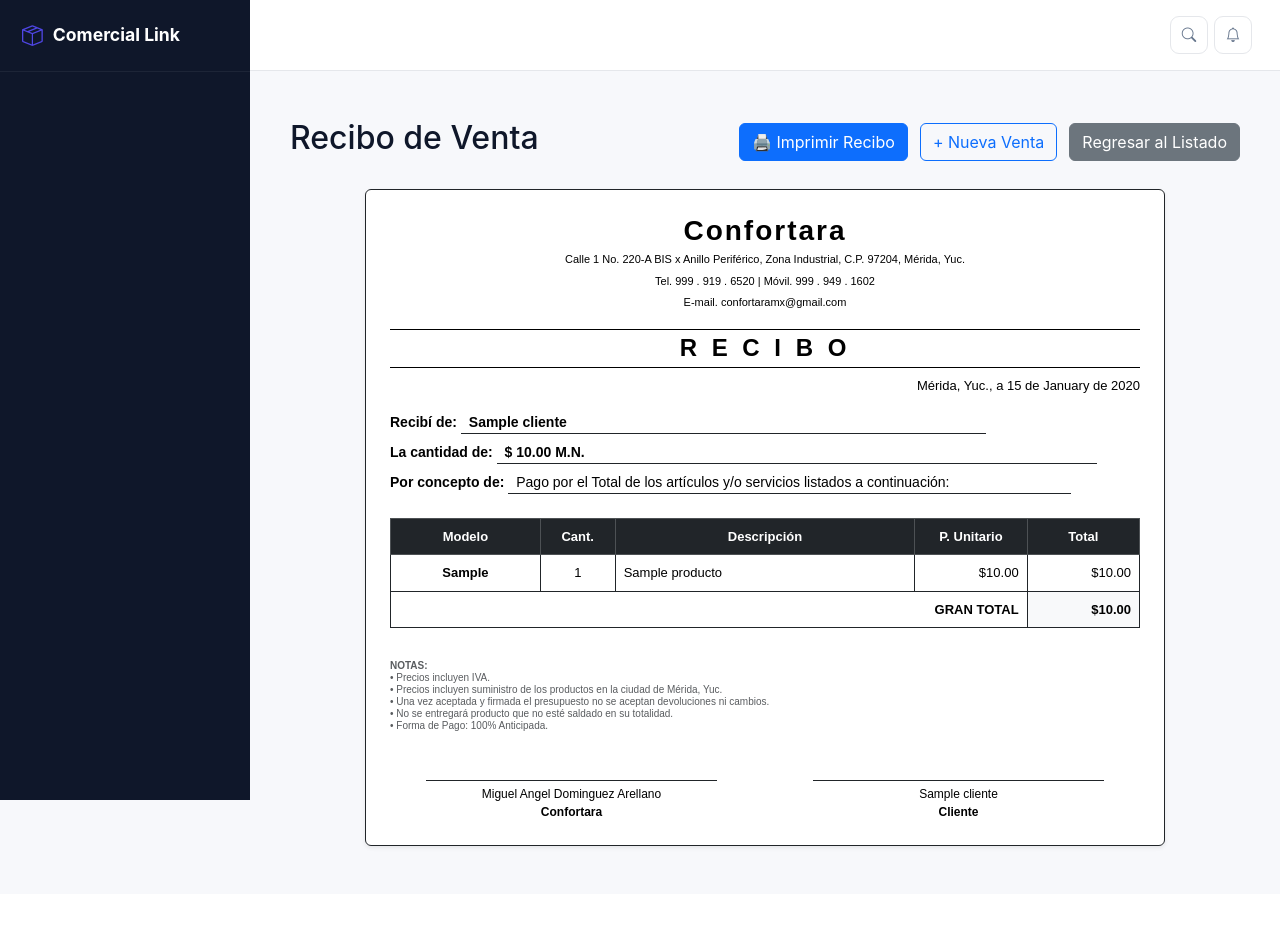
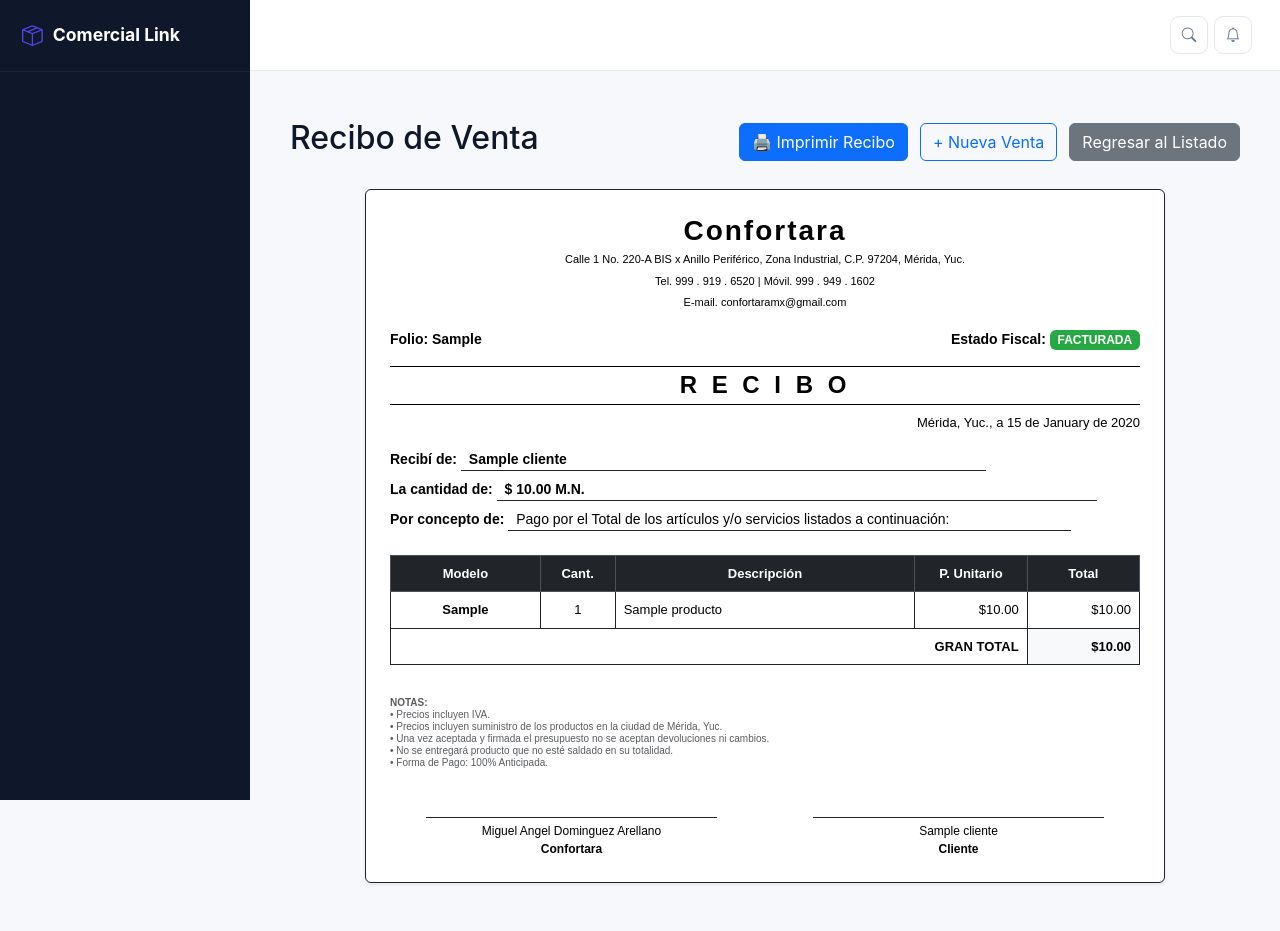
Before and after one commit to jraularanda-lab/comercial-link, a Flask app: page /ventas/recibo/1 in a window 1280 px wide. Before the commit the page ends 849 px from the top, so only its background shows below. Run offline with Flask 3, Linux system fonts and the light colour scheme; tables that the repository leaves empty hold one stand-in row (values such as "Sample post"); parts of the project's set-up code (start-up, migrations or seed data) failed here and were passed over.

Commit message:
Agregar estado de facturación en ventas y recibos

```diff
--- a/blueprints/ventas.py
+++ b/blueprints/ventas.py
@@ -22,14 +22,6 @@ ventas_bp = Blueprint('ventas', __name__, url_prefix='/ventas')
 def _construir_reporte(filtro_mes):
     """
     Devuelve (tickets_flat, totales_dict) para reutilizar en vistas y exports.
-
-    tickets_flat: lista de dicts, uno por venta/ticket
-    totales_dict: {
-        'periodos': { 'YYYY-MM': [tickets...] },
-        'total_ingresos': float,
-        'total_ganancia': float,
-        'total_tickets': int,
-    }
     """
     query = Venta.query.order_by(Venta.fecha.desc(), Venta.id.desc())
 
@@ -105,6 +97,7 @@ def _construir_reporte(filtro_mes):
             'cliente': v.cliente.nombre if v.cliente else 'Público general',
             'canal': v.canal or '—',
             'estatus': v.estatus or '—',
+            'facturada': bool(v.facturada), # ✅ NUEVO
             'subtotal': float(v.subtotal or 0),
             'descuento': float(v.descuento or 0),
             'total': total,
@@ -187,6 +180,9 @@ def nueva():
         id_cliente = request.form.get('id_cliente')
         fecha_str = request.form.get('fecha')
 
+        # ✅ NUEVO: Capturamos el checkbox. Si viene "1", es True.
+        facturada = request.form.get('facturada') == '1'
+
         fecha_venta = datetime.strptime(fecha_str, '%Y-%m-%d').date() if fecha_str else datetime.utcnow().date()
 
         productos_ids = request.form.getlist('producto_id[]')
@@ -228,7 +224,8 @@ def nueva():
             total=total_venta,
             subtotal=total_venta,
             descuento=0.0,
-            estatus='COMPLETADA'
+            estatus='COMPLETADA',
+            facturada=facturada # ✅ NUEVO
         )
         db.session.add(nueva_venta)
         db.session.commit()
@@ -274,6 +271,9 @@ def editar(id):
         canal = request.form.get('canal')
         id_cliente = request.form.get('id_cliente')
         fecha_str = request.form.get('fecha')
+
+        # ✅ NUEVO: Capturamos el checkbox al editar
+        venta.facturada = request.form.get('facturada') == '1'
 
         if fecha_str:
             try:
@@ -416,7 +416,7 @@ def reporte_mensual_csv():
     writer = csv.writer(output)
 
     writer.writerow([
-        'Periodo', 'Folio', 'Fecha', 'Cliente', 'Canal', 'Estatus',
+        'Periodo', 'Folio', 'Fecha', 'Cliente', 'Canal', 'Estatus', 'Facturada', # ✅ NUEVO
         'SKU', 'Producto', 'Cantidad', 'Precio Unitario',
         'Costo Unitario', 'Subtotal', 'Ganancia Línea',
         'Total Ticket', 'Costo Ticket', 'Ganancia Ticket'
@@ -433,6 +433,7 @@ def reporte_mensual_csv():
                     t['cliente'],
                     t['canal'],
                     t['estatus'],
+                    'SÍ' if t['facturada'] else 'NO', # ✅ NUEVO
                     d['sku'],
                     d['nombre'],
                     d['cantidad'],
@@ -519,7 +520,7 @@ def reporte_mensual_excel():
     ws = wb.create_sheet("Detalle")
 
     headers = [
-        'Periodo', 'Folio', 'Fecha', 'Cliente', 'Canal', 'Estatus',
+        'Periodo', 'Folio', 'Fecha', 'Cliente', 'Canal', 'Estatus', 'Facturada', # ✅ NUEVO
         'SKU', 'Producto', 'Cantidad', 'P. Unit.', 'Costo Unit.',
         'Subtotal', 'Ganancia', 'Total Ticket'
     ]
@@ -539,6 +540,7 @@ def reporte_mensual_excel():
             for d in t['detalles']:
                 datos = [
                     periodo, t['folio'], fecha_str, t['cliente'], t['canal'], t['estatus'],
+                    'SÍ' if t['facturada'] else 'NO', # ✅ NUEVO
                     d['sku'], d['nombre'], d['cantidad'],
                     d['precio_unitario'], d['costo_unitario'],
                     d['subtotal'], d['ganancia_linea'], t['total']
@@ -546,10 +548,10 @@ def reporte_mensual_excel():
                 for col, val in enumerate(datos, 1):
                     cell = ws.cell(row=fila, column=col, value=val)
                     cell.border = border
-                    if col in (10, 11, 12, 13, 14):  # monetarias
+                    if col in (11, 12, 13, 14, 15):  # monetarias
                         cell.number_format = money_format
                         cell.alignment = right
-                    elif col == 9:  # cantidad
+                    elif col == 10:  # cantidad
                         cell.alignment = center
                 fila += 1
 
--- a/models.py
+++ b/models.py
@@ -172,6 +172,7 @@ class Venta(db.Model):
     estatus = db.Column(db.String(30), nullable=False, default='COMPLETADA')
     id_usuario = db.Column(db.BigInteger, nullable=True)
     fecha = db.Column(db.DateTime, default=datetime.utcnow)
+    facturada = db.Column(db.Boolean, default=False)  # ✅ NUEVO CAMPO
 
     detalles = db.relationship(
         'VentaDetalle',
@@ -192,7 +193,6 @@ class VentaDetalle(db.Model):
     precio_unitario = db.Column(db.Numeric(12, 2), nullable=False)
     costo_unitario = db.Column(db.Numeric(12, 2), nullable=False, default=0.0)
     descuento = db.Column(db.Numeric(12, 2), nullable=True, default=0.0)
-    # Las relaciones producto y venta se crean vía backref arriba
 
 
 class Compra(db.Model):
--- a/templates/ventas/recibo.html
+++ b/templates/ventas/recibo.html
@@ -23,6 +23,22 @@
                 E-mail. confortaramx@gmail.com
             </small>
         </div>
+
+        <!-- ✅ NUEVO: Folio y Estado de Facturación -->
+        <div class="d-flex justify-content-between align-items-center my-2" style="font-size: 14px;">
+            <div>
+                <strong>Folio:</strong> <span class="fw-bold">{{ venta.folio }}</span>
+            </div>
+            <div>
+                <strong>Estado Fiscal:</strong>
+                {% if venta.facturada %}
+                    <span class="badge" style="background-color: #28a745; font-size: 12px;">FACTURADA</span>
+                {% else %}
+                    <span class="badge" style="background-color: #6c757d; font-size: 12px;">NO FACTURADA</span>
+                {% endif %}
+            </div>
+        </div>
+        <!-- Fin Folio y Estado -->
 
         <h4 class="text-center fw-bold my-2" style="letter-spacing: 4px; border-top: 1px solid #000; border-bottom: 1px solid #000; padding: 4px 0;">R E C I B O</h4>
 
@@ -67,7 +83,6 @@
             <tbody>
                 {% for d in detalles %}
                 <tr>
-                    <!-- Corregido de d.producto.sku a d.producto.codigo según models.py -->
                     <td class="text-center fw-bold">{{ d.producto.codigo }}</td>
                     <td class="text-center">{{ d.cantidad }}</td>
                     <td>{{ d.producto.nombre }}</td>
```
Also changed, not shown: templates/ventas/nueva.html (+10 -2 lines).
